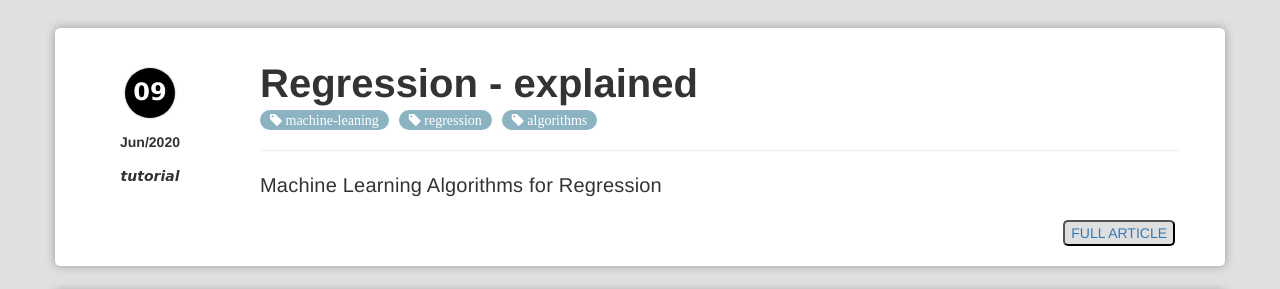
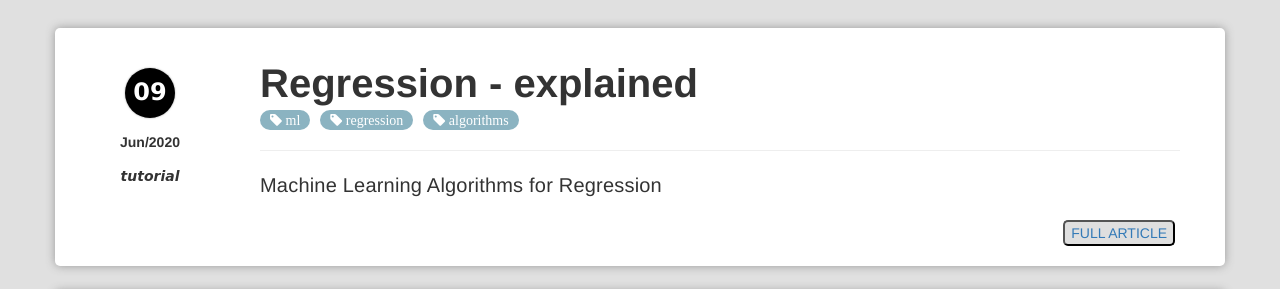
Before and after one commit to LearnDSML/blog, a Jekyll site: the page built from index.html, in a window 1280 px wide. Shown: the part 202-491 px from the top of the page. Built offline with Jekyll 4.4.1, drawn with Linux system fonts in a browser that asks for light colours; the list of posts is cut into pages by our own code.

Commit message:
Update 2020-06-09-Regression-Explained.md

```diff
--- a/_posts/2020-06-09-Regression-Explained.md
+++ b/_posts/2020-06-09-Regression-Explained.md
@@ -2,7 +2,7 @@
 title: "Regression - Explained"
 layout: post
 category: tutorial
-tags: [machine-leaning,regression,algorithms]
+tags: [ml,regression,algorithms]
 excerpt: "Machine Learning Algorithms for Regression"
 ---
 
```
